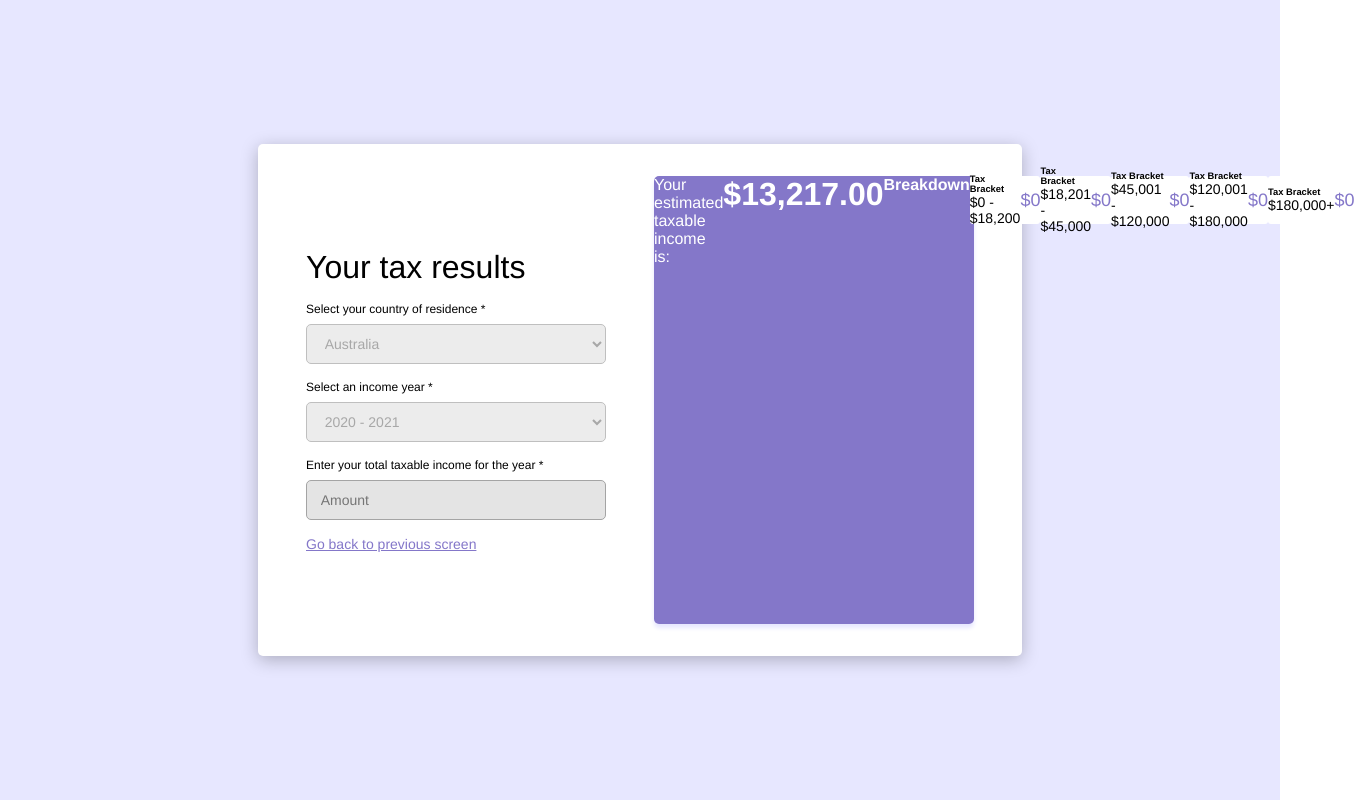
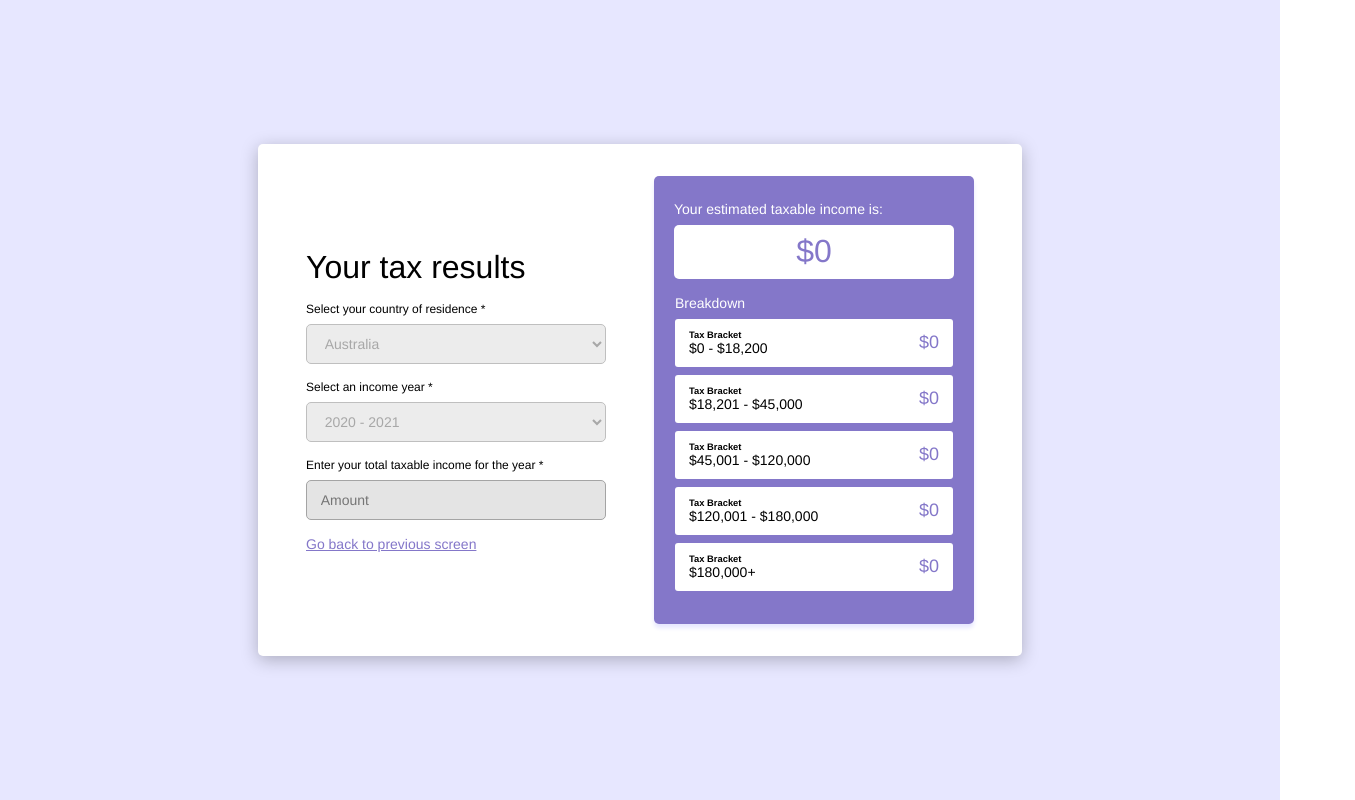
Before and after one commit to JaredGold/taxCalc-interview, a React (Create React App) app: page /form-complete in a window 1280 px wide. Shown: the whole page, 1355 px wide, since content can reach past the window. Built offline with nearby package versions, Linux system fonts and the light colour scheme.

Commit message:
3 files modified

```diff
--- a/src/App.js
+++ b/src/App.js
@@ -3,14 +3,7 @@ import Calculator from './components/Calculator';
 import NotFound from './components/NotFound';
 import CompleteForm from './components/CompleteForm';
 import Results from './components/Results';
-import {
-  MainCard,
-  AppDiv,
-  TaxoTron,
-  BigPlanet,
-  Moon,
-  PurpleContainer
-} from './styles/styles';
+import { MainCard, AppDiv, TaxoTron, BigPlanet, Moon } from './styles/styles';
 import { BrowserRouter as Router, Switch, Route } from 'react-router-dom';
 
 const App = () => {
@@ -76,7 +69,7 @@ const App = () => {
                     countries={countries}
                     incomeYears={incomeYears}
                   />
-                  <Results />
+                  <Results userDetail={userDetail} />
                 </>
               )}
             />
--- a/src/components/Results.jsx
+++ b/src/components/Results.jsx
@@ -1,11 +1,18 @@
 import React from 'react'
+import taxCalc from '../utils/taxCalc'
 import {Container, PurpleContainer} from "../styles/styles"
 
-const Results = () => {
+const Results = ({userDetail}) => {
+  let taxAmount = taxCalc(userDetail.income)
+  taxAmount.total = taxAmount.val1 + taxAmount.val2 + taxAmount.val3 + taxAmount.val4
+
   return(
     <PurpleContainer>
+      <div id="top-container">
         <p>Your estimated taxable income is:</p>
-      <div><h1>$13,217.00</h1></div>
+        <div id="income-box"><h1>{`$${taxAmount.total}`}</h1></div>
+      </div>
+      <div id="breakdown">
         <h4>Breakdown</h4>
         <Container>
           <div className="left" >
@@ -22,7 +29,7 @@ const Results = () => {
             <p>$18,201 - $45,000</p>
           </div>
           <div className="right">
-          <p>$0</p>
+            <p>{`$${taxAmount.val1}`}</p>
           </div>
         </Container>
         <Container>
@@ -31,7 +38,7 @@ const Results = () => {
             <p>$45,001 - $120,000</p>
           </div>
           <div className="right">
-          <p>$0</p>
+            <p>{`$${taxAmount.val2}`}</p>
           </div>
         </Container>
         <Container>
@@ -40,7 +47,7 @@ const Results = () => {
             <p>$120,001 - $180,000</p>
           </div>
           <div className="right">
-          <p>$0</p>
+            <p>{`$${taxAmount.val3}`}</p>
           </div>
         </Container>
         <Container>
@@ -49,9 +56,10 @@ const Results = () => {
             <p>$180,000+</p>
           </div>
           <div className="right">
-          <p>$0</p>
+            <p>{`$${taxAmount.val4}`}</p>
           </div>
         </Container>
+      </div>
     </PurpleContainer>
   )
 }
--- a/src/styles/styles.js
+++ b/src/styles/styles.js
@@ -145,7 +145,38 @@ export const PurpleContainer = styled.div`
   box-shadow: 0px 4px 4px #e7e7ff;
   color: white;
   display: flex;
-  flex-drection: row;
+  flex-direction: column;
+  justify-content: center;
+  align-items: center;
+
+  & > #breakdown {
+    margin-top: 16px;
+    & > h4 {
+      font-size: 14px;
+      font-weight: 500;
+      margin-bottom: 8px;
+    }
+  }
+
+  & > #top-container {
+    width: 280px;
+    & > p {
+      font-size: 14px;
+    }
+    & > #income-box {
+      display: flex;
+      justify-content: center;
+      align-items: center;
+      border-radius: 5px;
+      height: 53.8px;
+      background-color: #fff;
+      color: #8477c9;
+      margin-top: 8px;
+      & > h1 {
+        font-weight: 500;
+      }
+    }
+  }
 `;
 
 export const BigPlanet = styled.div`
@@ -192,12 +223,13 @@ export const Container = styled.div`
   background-color: white;
   color: black;
   margin-bottom: 8px;
-  width: 278px;
+  width: 250px;
   height: 48px;
   border-radius: 3px;
   display: flex;
   align-items: center;
-  justify-content: space-around;
+  justify-content: space-between;
+  padding: 0 14px;
 
   & > .left {
     font-size: 14px;
```
Lines whose indentation alone changed are shown as unchanged.
